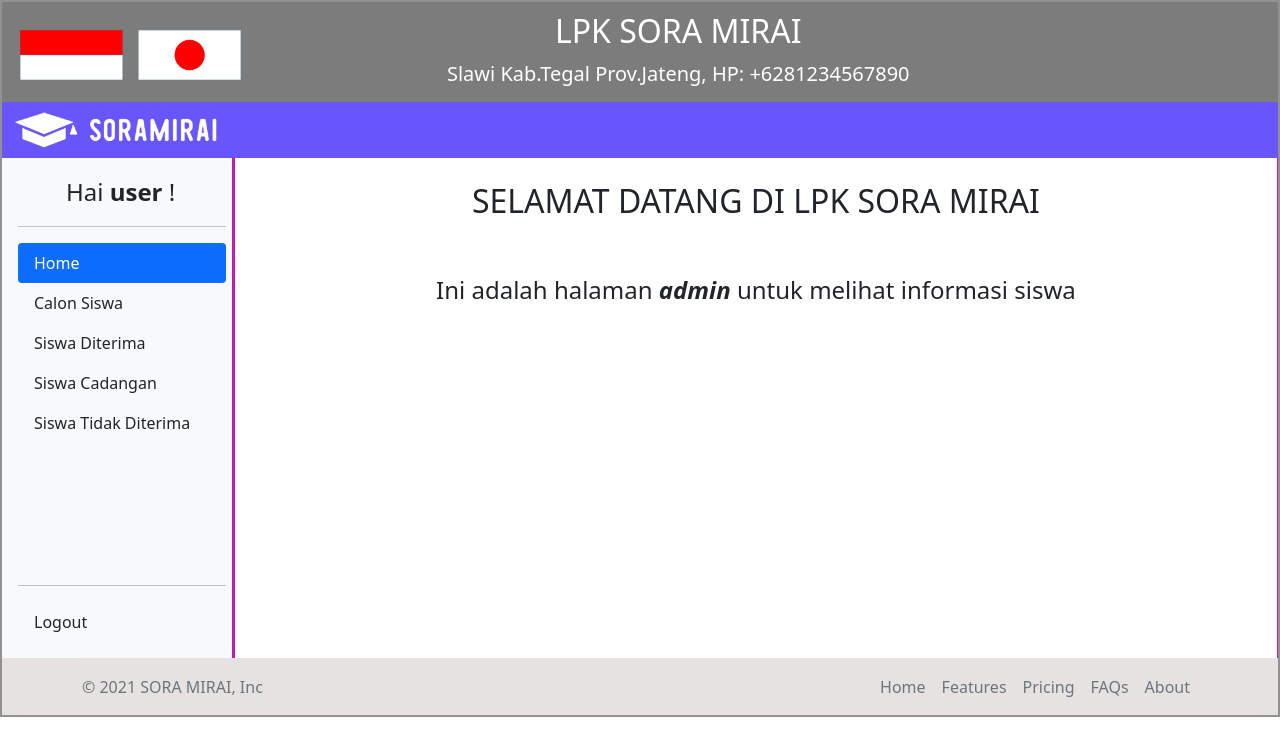
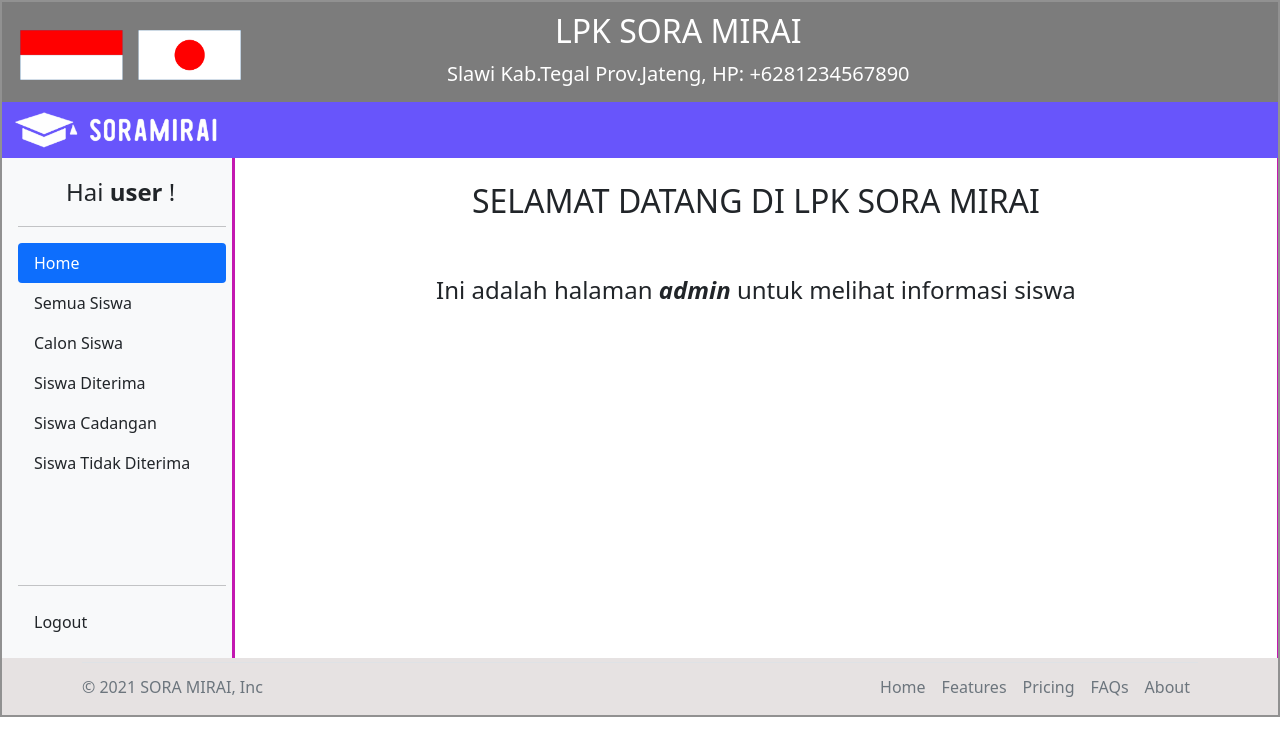
Before and after one commit to maulanadata/aplikasi-web, a PHP site: page /admin/?hal=home in a window 1280 px wide. Shown: the top 756 px of the page. Run offline with PHP 8.4, Linux system fonts and the light colour scheme; a user stored in the database is signed in.

Commit message:
Update side.php

```diff
--- a/soramirai/admin/side.php
+++ b/soramirai/admin/side.php
@@ -32,13 +32,13 @@
 			if ($hal=="home")
 				echo "active";?>" aria-current="page"> Home </a>
 		</li>
-<!-- 	<li class="nav-item">
+	<li class="nav-item">
 			<a href="?hal=siswa-semua" class="nav-link link-dark  <?php
 			if ($hal=="siswa-semua")
 				echo "active";?>"> Semua Siswa </a>
 		</li>
-##### saya masih gagal membuat pagination dengan banyak siswa #####
--->
+
+
 		<li class="nav-item">
 			<a href="?hal=siswa-calon" class="nav-link link-dark  <?php
 			if ($hal=="siswa-calon")
```
